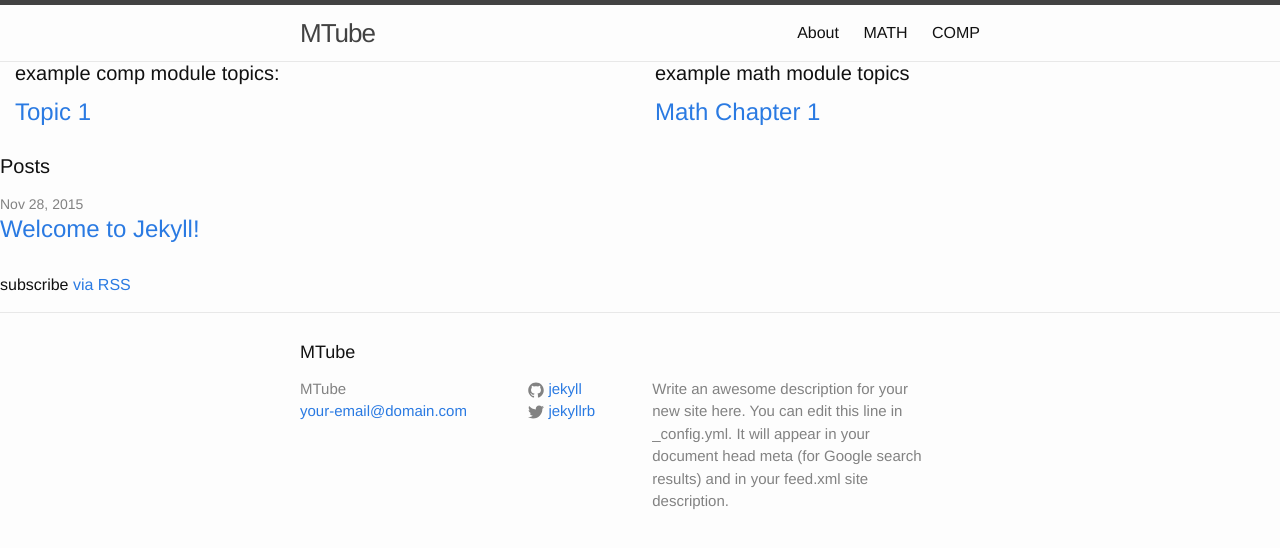
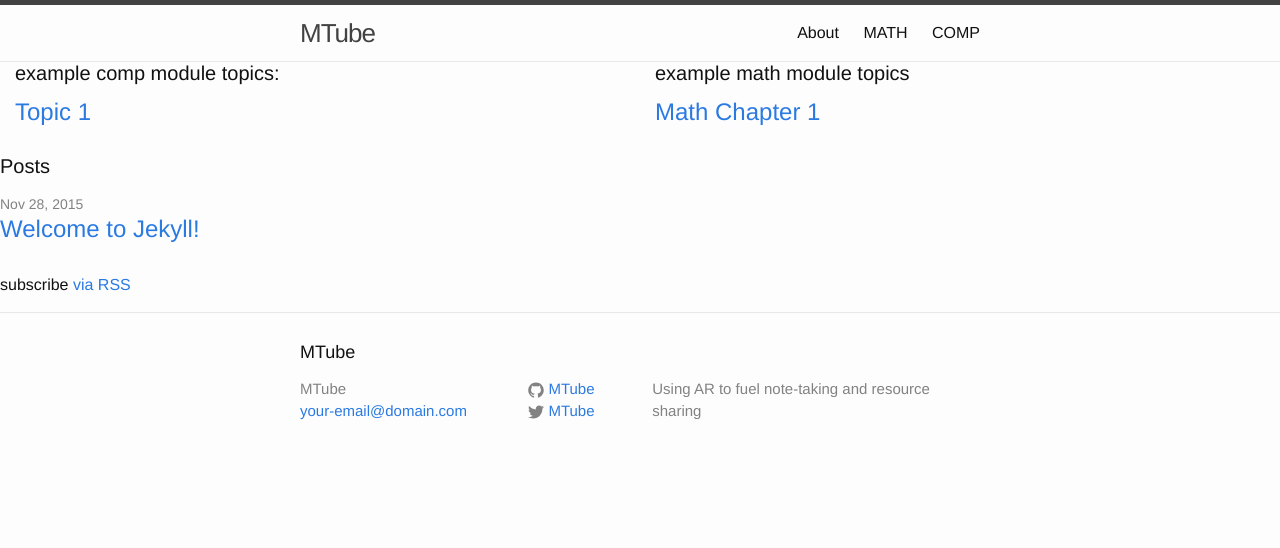
Before and after one commit to MTube/MTube.github.io, a Jekyll site: the page built from index.html, in a window 1280 px wide. Shown: the top 548 px of the page. Built offline with Jekyll 4.4.1, drawn with Linux system fonts in a browser that asks for light colours.

```diff
--- a/_config.yml
+++ b/_config.yml
@@ -1,14 +1,11 @@
 # Site settings
 title: MTube
 email: your-email@domain.com
-description: > # this means to ignore newlines until "baseurl:"
-  Write an awesome description for your new site here. You can edit this
-  line in _config.yml. It will appear in your document head meta (for
-  Google search results) and in your feed.xml site description.
+description: Using AR to fuel note-taking and resource sharing
 baseurl: "" # the subpath of your site, e.g. /blog/
 url: "http://MTube.github.io" # the base hostname & protocol for your site
-twitter_username: jekyllrb
-github_username:  jekyll
+twitter_username: MTube
+github_username:  MTube
 
 # Build settings
 markdown: kramdown
```
Also changed, not shown: play.png (added).
